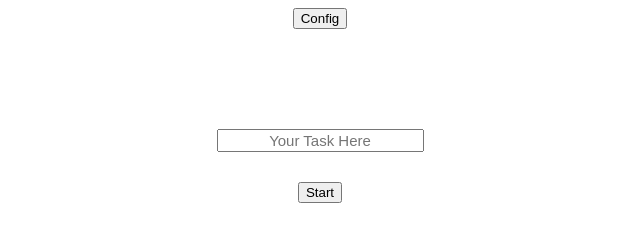
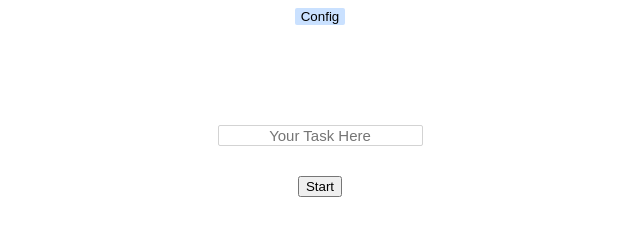
Before and after one commit to liliumcwu/pomodoro, a plain HTML site: page index.html in a window 1280 px wide. Shown: the whole page, without its empty margins (320-960 px from the left). Drawn offline with Linux system fonts and the light colour scheme.

Commit message:
touches up, need to write cancelTask function

```diff
--- a/css/style.css
+++ b/css/style.css
@@ -6,11 +6,19 @@ body {
   font-family: 'Roboto', sans-serif;
 }
 
+#configButton {
+  background-color: #CAE1FF;
+  border-radius: 2px;
+  border: 1px;
+}
+
 #taskInput {
   display: block;
   margin: 100px auto 30px auto;
   text-align: center;
   font-size: 15px;
+  border-radius: 2px;
+  border: 1px solid #d3d3d3;
 }
 
 #startButton {
--- a/js/main.js
+++ b/js/main.js
@@ -10,13 +10,13 @@ const $tasksCompleted = document.querySelector('#tasksCompleted');
 var numTasks = 0;
 var taskArray = [];
 var timeoutID;
-var currentColor;
+var currentColor = '#'+(0x1000000+(Math.random())*0xffffff).toString(16).substr(1,6);
 var workTime = 25;
 var breakTime = 5;
 
 function startTask() {
   $startButton.style.visibility = 'hidden';
-  currentColor = '#'+(0x1000000+(Math.random())*0xffffff).toString(16).substr(1,6);
+  // currentColor = '#'+(0x1000000+(Math.random())*0xffffff).toString(16).substr(1,6);
   numTasks++;
   var str = taskInput.value;
   if (!str.replace(/\s/g, '').length)
@@ -72,7 +72,9 @@ function startBreak(display) {
       $status.innerHTML = 'Break\'s over!';
       clearInterval(refreshId);
     }
-  }, 1000)
+  }, 1000);
+  currentColor = '#'+(0x1000000+(Math.random())*0xffffff).toString(16).substr(1,6);
+  $taskInput.style.color = currentColor;
 }
 
 function rainbow() {
@@ -109,5 +111,7 @@ $taskInput.addEventListener('keyup', function(e) {
   var keyCode = e.keyCode;
   if (keyCode === 13) startTask();
 })
+
+$taskInput.style.color = currentColor;
 $startButton.addEventListener('click', startTask);
 $configButton.addEventListener('click', changeTimes);
```
